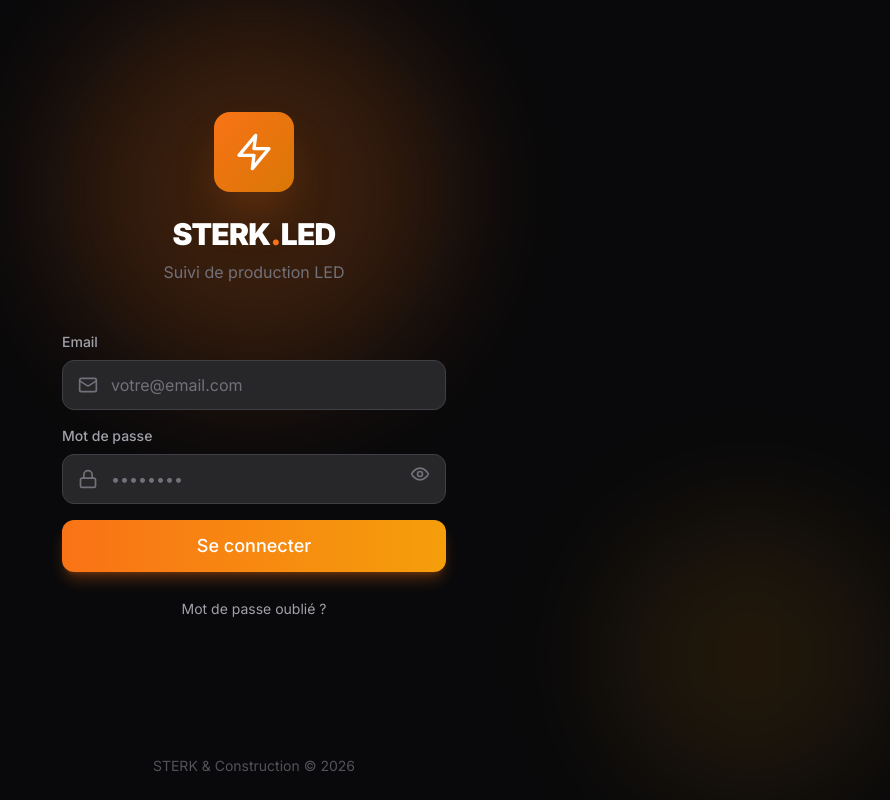
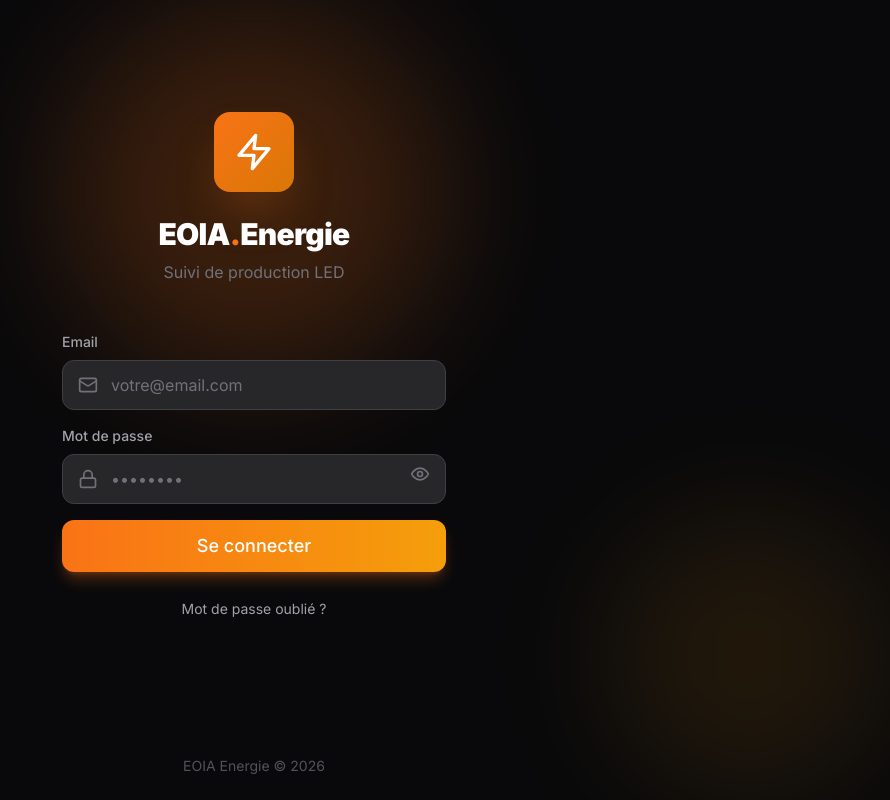
Before and after one commit to Hawwkzz/Sterk, a React (Vite) app: page /login in a window 1280 px wide. Shown: the whole page, without its empty margins (386-1276 px from the left). Built offline with nearby package versions, Linux system fonts and the light colour scheme; no server answers.

Commit message:
Update LoginPage.jsx

```diff
--- a/src/pages/LoginPage.jsx
+++ b/src/pages/LoginPage.jsx
@@ -74,7 +74,7 @@
             <Zap className="w-10 h-10 text-white" />
           </div>
           <h1 className="text-3xl font-black text-white tracking-tight">
-            STERK<span className="text-orange-500">.</span>LED
+            EOIA<span className="text-orange-500">.</span>Energie
           </h1>
           <p className="text-zinc-500 mt-2">Suivi de production LED</p>
         </div>
@@ -142,7 +142,7 @@
       {/* Footer */}
       <div className="relative py-6 text-center">
         <p className="text-zinc-600 text-sm">
-          STERK & Construction © 2026
+         EOIA Energie © 2026
         </p>
       </div>
     </div>
```
